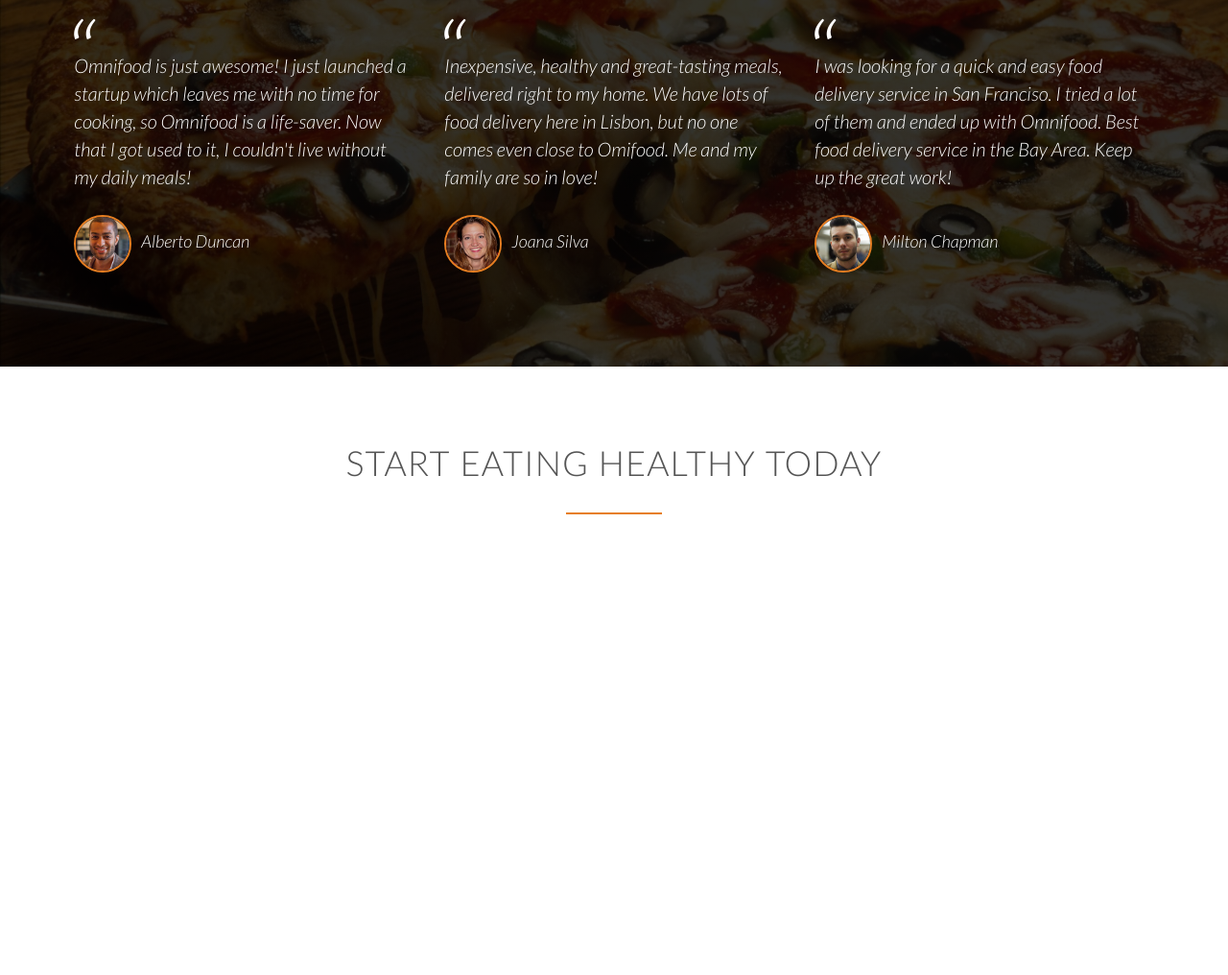
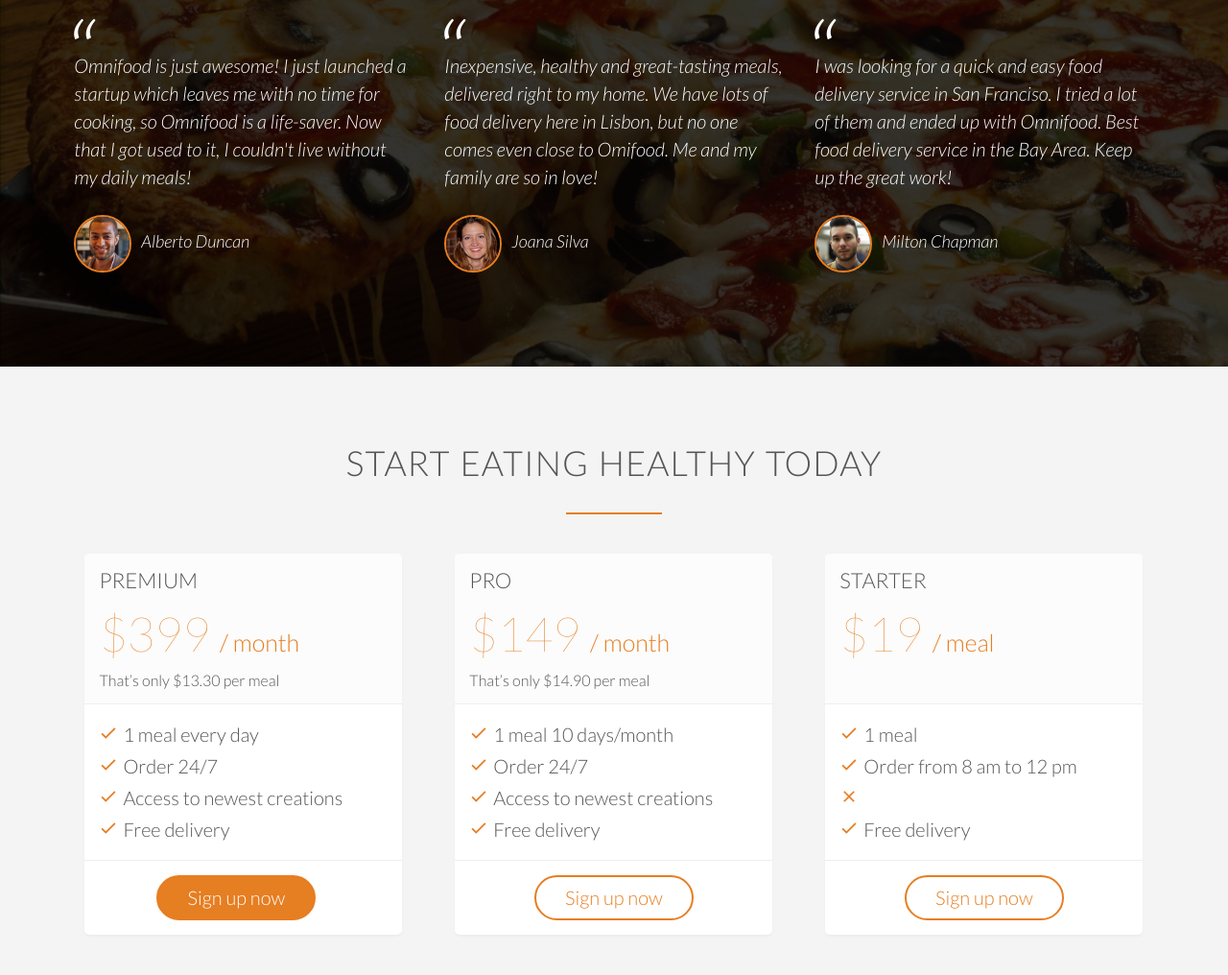
Before and after one commit to SCuvanov/Omnifood, a plain HTML site: page index.html in a window 1280 px wide. Shown: the part 3499-4515 px from the top of the page at 96% size. Before the commit the page ends 4167 px from the top, so only its background shows below. Drawn offline with nearby package versions, Linux system fonts and the light colour scheme.

Commit message:
Finalizing Pricing Section

```diff
--- a/index.html
+++ b/index.html
@@ -254,16 +254,77 @@
 		</div>
 	</section>
 
-	<section class="section-pricing">
+	<section class="section-plans">
 		<div class="row">
 			<h2>Start eating healthy today</h2>
 		</div>
 		<div class="row">
-			<div class="col span-1-of-3"></div>
-			<div class="col span-1-of-3"></div>
-			<div class="col span-1-of-3"></div>
+			<div class="col span-1-of-3">
+                <div class="plan-box">
+                    <div>
+                        <h3>Premium</h3>
+                        <p class="plan-price">$399 <span>/ month</span></p>
+                        <p class="plan-price-meal">That’s only $13.30 per meal</p>
+                    </div>
+                    <div class="plan-details">
+                        <ul>
+                            <li><ion-icon name="checkmark"></ion-icon>1 meal every day</li>
+                            <li><ion-icon name="checkmark"></ion-icon>Order 24/7</li>
+                            <li><ion-icon name="checkmark"></ion-icon>Access to newest creations</li>
+                            <li><ion-icon name="checkmark"></ion-icon>Free delivery</li>
+                        </ul>
+                    </div>
+                    <div>
+                        <a href="#" class="btn btn-full">Sign up now</a>
+                    </div>
+                </div>
+            </div>
+			<div class="col span-1-of-3">
+                <div class="plan-box">
+                    <div>
+                        <h3>Pro</h3>
+                        <p class="plan-price">$149 <span>/ month</span></p>
+                        <p class="plan-price-meal">That’s only $14.90 per meal</p>
+                    </div>
+                    <div class="plan-details">
+                        <ul>
+                            <li><ion-icon name="checkmark"></ion-icon>1 meal 10 days/month</li>
+                            <li><ion-icon name="checkmark"></ion-icon>Order 24/7</li>
+                            <li><ion-icon name="checkmark"></ion-icon>Access to newest creations</li>
+                            <li><ion-icon name="checkmark"></ion-icon>Free delivery</li>
+                        </ul>
+                    </div>
+                    <div>
+                        <a href="#" class="btn btn-ghost">Sign up now</a>
+                    </div>
+                </div>
+            </div>
+			<div class="col span-1-of-3">
+                <div class="plan-box">
+                    <div>
+                        <h3>Starter</h3>
+                        <p class="plan-price">$19 <span>/ meal</span></p>
+                        <p class="plan-price-meal">&nbsp;</p>
+                    </div>
+                    <div class="plan-details">
+                        <ul>
+                            <li><ion-icon name="checkmark"></ion-icon>1 meal</li>
+                            <li><ion-icon name="checkmark"></ion-icon>Order from 8 am to 12 pm</li>
+                            <li><ion-icon name="close"></ion-icon>&nbsp;</li>
+                            <li><ion-icon name="checkmark"></ion-icon>Free delivery</li>
+                        </ul>
+                    </div>
+                    <div>
+                        <a href="#" class="btn btn-ghost">Sign up now</a>
+                    </div>
+                </div>
+            </div>
 		</div>
 	</section>
+
+    <section class="section-contact">
+
+    </section>
 
 </body>
 
--- a/resources/css/style.css
+++ b/resources/css/style.css
@@ -404,3 +404,66 @@ cite img {
 	text-align: center;
 	vertical-align: middle;
 }
+
+/*------------------------------------------*/
+/* PRICING */
+/*------------------------------------------*/
+
+.section-plans {
+   background-color: #f4f4f4;
+}
+
+.plan-box {
+    background-color: #FFF;
+    border-radius: 5px;
+    margin-left: 5%;
+    width: 90%;
+    box-shadow: 0 2px 2px #ededed;
+}
+
+.plan-box div {
+    padding: 15px;
+    border-bottom: 1px solid #efefef;
+}
+
+.plan-box div:first-child {
+    background-color: #fcfcfc;
+    border-top-left-radius: 5px;
+    border-top-right-radius: 5px;
+}
+
+.plan-box div:last-child {
+    text-align: center;
+    border: none;
+}
+
+.plan-price {
+    font-size: 250%;
+    font-weight: 100;
+    margin-bottom: 10px;
+    color: #e67e22;
+}
+
+.plan-price span {
+    font-size: 50%;
+    font-weight: 300;
+}
+
+.plan-price-meal {
+    font-size: 80%;
+}
+
+.plan-details ul {
+    list-style-type: none;
+}
+
+.plan-details ul li {
+    padding: 5px 0;
+    color: #555;
+}
+
+.plan-details ul li ion-icon {
+    font-size: 100%;
+    float: left;
+    margin-right: 5px;
+}
```
